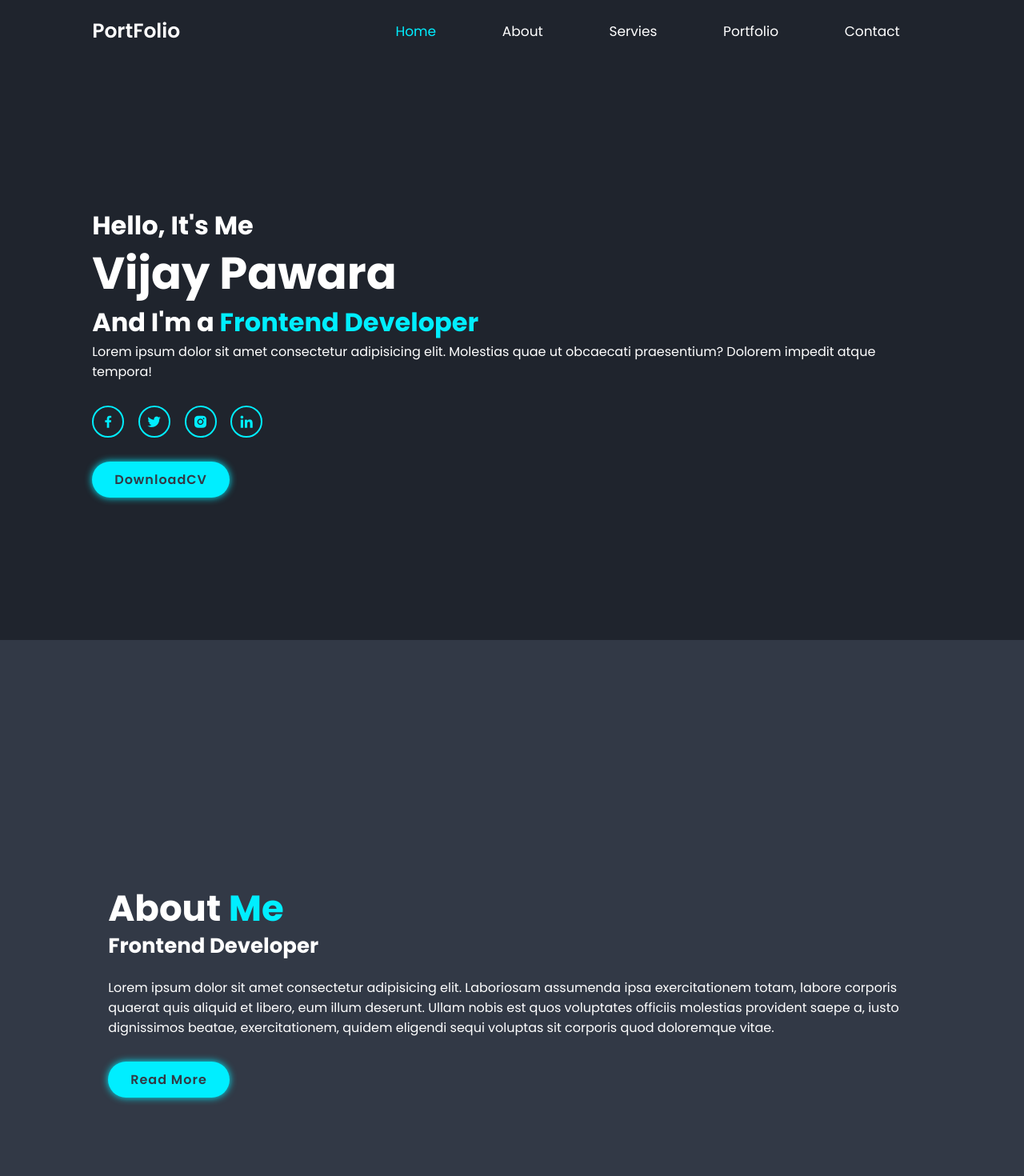
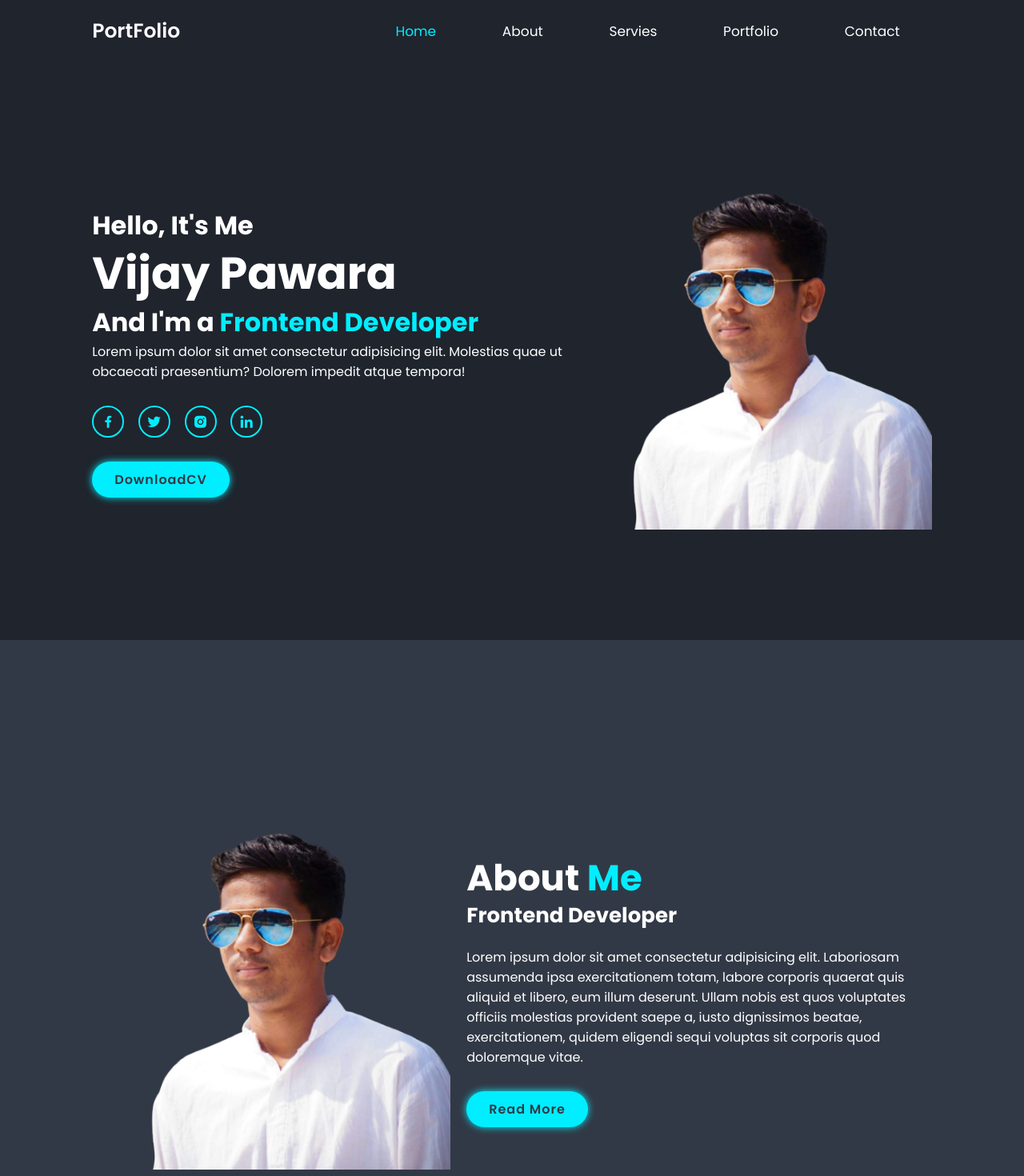
Before and after one commit to vijaygpawara2810/Portfolio, a plain HTML site: page index.html in a window 1280 px wide. Shown: the top 1470 px of the page at 80% size. Drawn offline with nearby package versions, Linux system fonts and the light colour scheme.

Commit message:
Update index.html

```diff
--- a/index.html
+++ b/index.html
@@ -48,14 +48,14 @@
             <a href="#" class="btn">DownloadCV</a>
         </div>
         <div class="home-img">
-            <img src="../MyPortFolio/Images/pic1.png" alt="">
+            <img src="./Images/pic1.png" alt="">
         </div>
     </section>
 
     <!-- about section design -->
     <section class="about" id="about">
         <div class="about-img">
-            <img src="../MyPortFolio/Images/pic1.png" alt="">
+            <img src="./Images/pic1.png" alt="">
         </div>
         <div class="about-content">
             <h2 class="heading">About <span>Me</span></h2>
```
